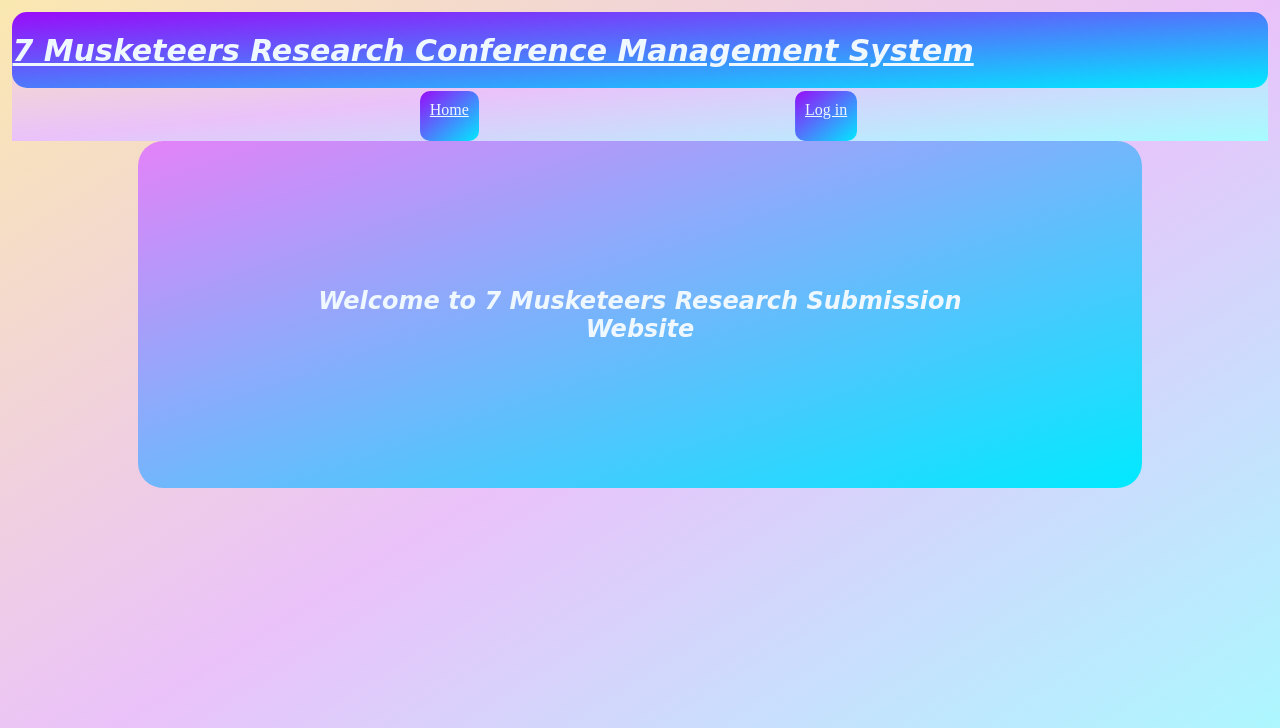
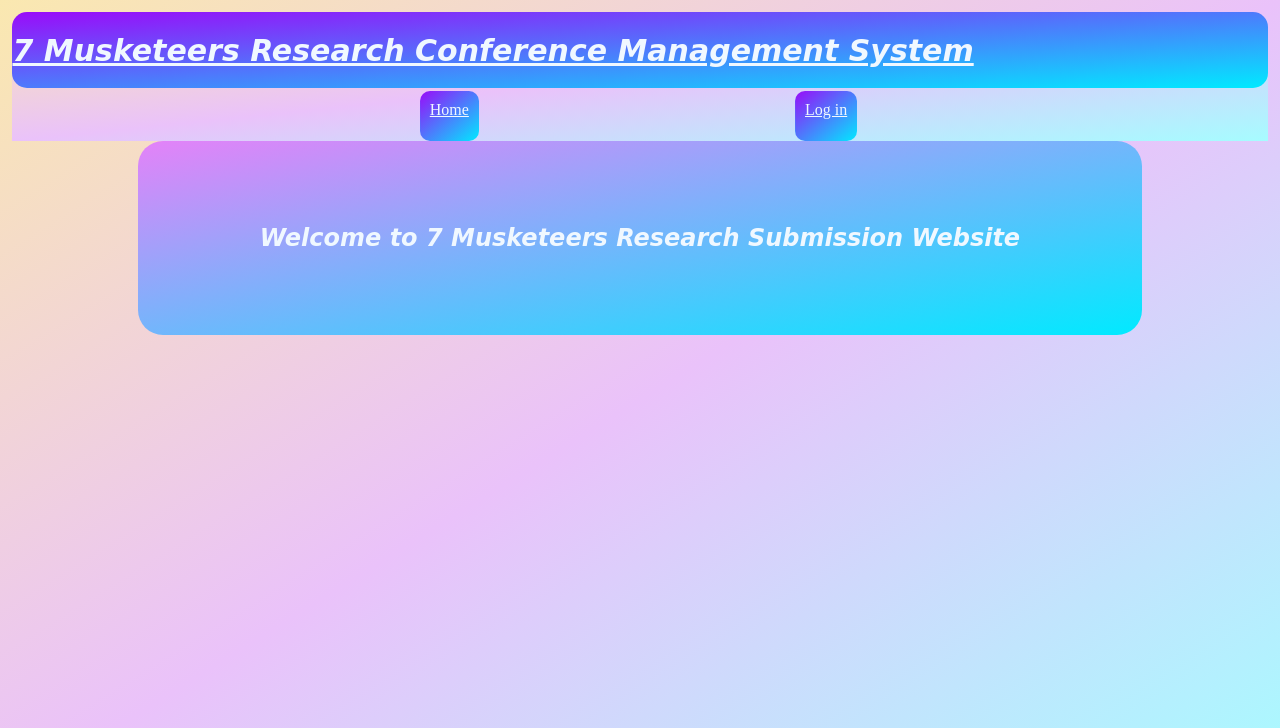
Before and after one commit to hariniprakash296/314Website-for-Research-paper-submissions, a Django app: page / in a window 1280 px wide. Shown: the top 728 px of the page. Run offline with Django 3.2, Linux system fonts and the light colour scheme.

Commit message:
Added new necessary pages

```diff
--- a/Conference_Management_System_Django/main/static/css/style_upper_menu.css
+++ b/Conference_Management_System_Django/main/static/css/style_upper_menu.css
@@ -62,6 +62,6 @@
     color: aliceblue;
     font-family: Brush Script MT;
     font-size: 100%;
-    border: width 500px; align-content: center; padding: 10%; margin-right: 10%; margin-left: 10%; margin-bottom: 30%;
+    border: width 500px; align-content: center; padding: 5%; margin-right: 10%; margin-left: 10%; margin-bottom: 10%;
     border-radius: 25px;
 }
```
Also changed, not shown: Conference_Management_System_Django/main/templates/conferencechair_homepage.html (added), Conference_Management_System_Django/main/templates/conferencechair_listpapers.html (added), Conference_Management_System_Django/main/templates/conferencechair_listreviewers.html (added).
